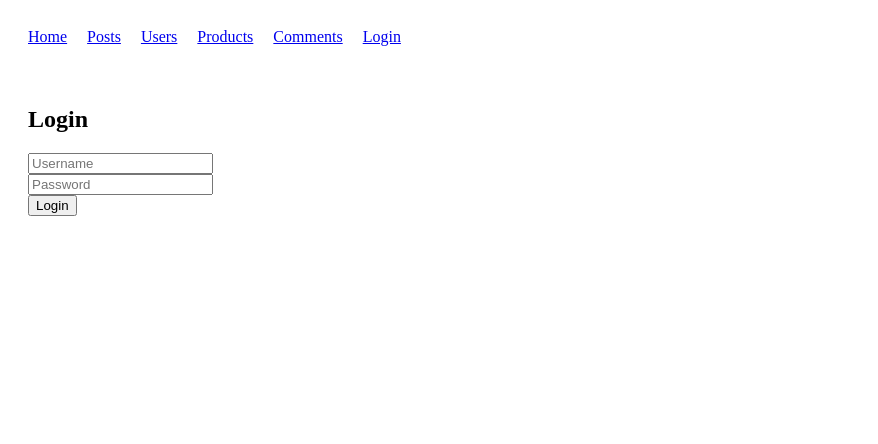
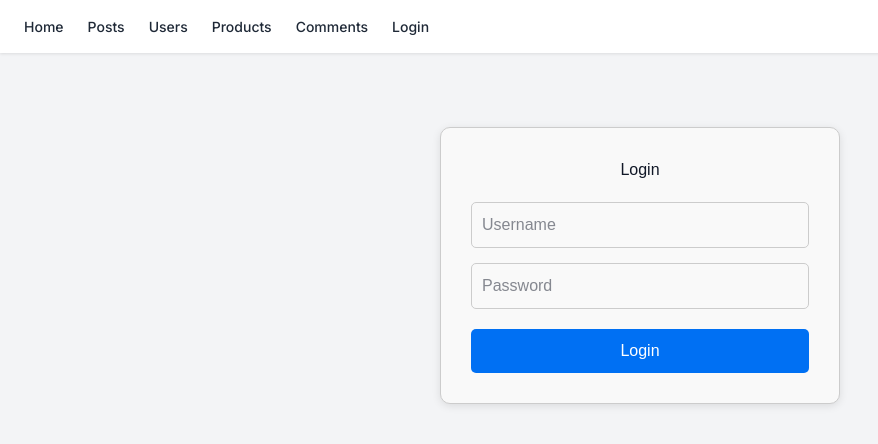
Before and after one commit to isu-stalin/nextjs-fetching-dummy, a Next.js app: page /login in a window 1280 px wide. Shown: the top 444 px of the page, without its empty margins (0-878 px from the left). Built offline with nearby package versions, Linux system fonts and the light colour scheme.

Commit message:
project end

```diff
--- a/src/app/comments/page.tsx
+++ b/src/app/comments/page.tsx
@@ -1,15 +1,28 @@
-export default async function Comments() {
+export default async function CommentsPage() {
   const res = await fetch('https://dummyjson.com/comments');
   const data = await res.json();
 
   return (
-    <div style={{ padding: 20 }}>
-      <h2>Comments</h2>
-      <ul>
-        {data.comments.map((comments: any) => (
-          <li key={comments.id}>
-            <strong>{comments.title}</strong>
-            <p>{comments.body}</p>
+    <div style={{ padding: '40px', maxWidth: 1000, margin: '0 auto' }}>
+      <h2 style={{ fontSize: 32, fontWeight: 'bold', marginBottom: 30 }}>Comments</h2>
+      <ul style={{
+        display: 'grid',
+        gridTemplateColumns: 'repeat(auto-fill, minmax(300px, 1fr))',
+        gap: '20px',
+        padding: 0,
+        margin: 0,
+      }}>
+        {data.comments?.map((comment: any) => (
+          <li key={comment.id} style={{
+            listStyle: 'none',
+            border: '1px solid #ccc',
+            borderRadius: 10,
+            padding: '20px',
+            backgroundColor: '#fcfcfc',
+            boxShadow: '0 4px 10px rgba(0,0,0,0.05)',
+          }}>
+            <p style={{ fontSize: 14, color: '#333' }}>{comment.body}</p>
+            <p style={{ fontSize: 12, color: '#777', marginTop: 10 }}>User ID: {comment.user.id}</p>
           </li>
         ))}
       </ul>
--- a/src/app/layout.tsx
+++ b/src/app/layout.tsx
@@ -1,17 +1,28 @@
-export default function RootLayout({ children }: { children: React.ReactNode }) {
+import './globals.css';
+import type { Metadata } from 'next';
+import { Inter } from 'next/font/google';
+import Header from '../components/Header';
+
+const inter = Inter({ subsets: ['latin'] });
+
+export const metadata: Metadata = {
+  title: 'Create Next App',
+  description: 'Generated by create next app',
+};
+
+export default function RootLayout({
+  children,
+}: {
+  children: React.ReactNode;
+}) {
   return (
     <html lang="en">
-      <body>
-        <nav style={{ display: 'flex', gap: 20, padding: 20 }}>
-          <a href="/">Home</a>
-          <a href="/posts">Posts</a>
-          <a href="/users">Users</a>
-          <a href="/products">Products</a>
-          <a href="/comments">Comments</a>
-          <a href="/login">Login</a>
-        </nav>
-        {children}
+      <body style={{ backgroundColor: '#f3f4f6', color: '#111827', minHeight: '100vh', fontFamily: inter.style.fontFamily }}>
+        <Header />
+        <main style={{ maxWidth: '1280px', margin: '0 auto', padding: '24px' }}>
+          {children}
+        </main>
       </body>
     </html>
-  )
+  );
 }
--- a/src/app/login/page.tsx
+++ b/src/app/login/page.tsx
@@ -20,34 +20,80 @@ export default function LoginPage() {
 
     if (res.ok) {
       const data = await res.json();
-      setMsg(`Login success! Token: ${data.token}`);
+      setMsg(` Login success! Token: ${data.token}`);
     } else {
-      setMsg('Login failed!');
+      setMsg(' Login failed!');
     }
   };
 
   return (
-    <form onSubmit={handleLogin} style={{ padding: 20 }}>
-      <h2>Login</h2>
-      <div>
+    <form
+      onSubmit={handleLogin}
+      style={{
+        maxWidth: 400,
+        margin: '50px auto',
+        padding: 30,
+        border: '1px solid #ccc',
+        borderRadius: 10,
+        backgroundColor: '#f9f9f9',
+        boxShadow: '0 2px 8px rgba(0,0,0,0.1)',
+        fontFamily: 'Arial, sans-serif',
+      }}
+    >
+      <h2 style={{ textAlign: 'center', marginBottom: 20 }}>Login</h2>
+
+      <div style={{ marginBottom: 15 }}>
         <input
           placeholder="Username"
           value={username}
           onChange={(e) => setUsername(e.target.value)}
           required
+          style={{
+            width: '100%',
+            padding: '10px',
+            borderRadius: 5,
+            border: '1px solid #ccc',
+            fontSize: 16,
+          }}
         />
       </div>
-      <div>
+
+      <div style={{ marginBottom: 20 }}>
         <input
           placeholder="Password"
           type="password"
           value={password}
           onChange={(e) => setPassword(e.target.value)}
           required
+          style={{
+            width: '100%',
+            padding: '10px',
+            borderRadius: 5,
+            border: '1px solid #ccc',
+            fontSize: 16,
+          }}
         />
       </div>
-      <button type="submit">Login</button>
-      {msg && <p>{msg}</p>}
+
+      <button
+        type="submit"
+        style={{
+          width: '100%',
+          padding: '10px',
+          backgroundColor: '#0070f3',
+          color: 'white',
+          fontSize: 16,
+          border: 'none',
+          borderRadius: 5,
+          cursor: 'pointer',
+        }}
+      >
+        Login
+      </button>
+
+      {msg && (
+        <p style={{ marginTop: 20, textAlign: 'center', color: '#333' }}>{msg}</p>
+      )}
     </form>
   );
 }
--- a/src/app/posts/page.tsx
+++ b/src/app/posts/page.tsx
@@ -3,13 +3,26 @@ export default async function PostsPage() {
   const data = await res.json();
 
   return (
-    <div style={{ padding: 20 }}>
-      <h2>Posts</h2>
-      <ul>
-        {data.posts.map((post: any) => (
-          <li key={post.id}>
-            <strong>{post.title}</strong>
-            <p>{post.body}</p>
+    <div style={{ padding: '40px', maxWidth: 1000, margin: '0 auto' }}>
+      <h2 style={{ fontSize: 32, fontWeight: 'bold', marginBottom: 30 }}>Posts</h2>
+      <ul style={{
+        display: 'grid',
+        gridTemplateColumns: 'repeat(auto-fill, minmax(300px, 1fr))',
+        gap: '20px',
+        padding: 0,
+        margin: 0,
+      }}>
+        {data.posts?.map((post: any) => (
+          <li key={post.id} style={{
+            listStyle: 'none',
+            border: '1px solid #ccc',
+            borderRadius: 10,
+            padding: '20px',
+            backgroundColor: '#fdfdfd',
+            boxShadow: '0 4px 10px rgba(0,0,0,0.05)',
+          }}>
+            <h3 style={{ fontSize: 18, marginBottom: 8 }}>{post.title}</h3>
+            <p style={{ fontSize: 14, color: '#444' }}>{post.body.slice(0, 100)}...</p>
           </li>
         ))}
       </ul>
--- /dev/null
+++ b/src/app/products/[id]/page.tsx
@@ -0,0 +1,43 @@
+export default async function ProductDetail({ params }: { params: { id: string } }) {
+  const res = await fetch(`https://dummyjson.com/products/${params.id}`);
+  const product = await res.json();
+
+  return (
+    <div style={{ padding: '40px', maxWidth: 1000, margin: '0 auto' }}>
+      <div style={{
+        display: 'flex',
+        gap: '40px',
+        alignItems: 'flex-start',
+        backgroundColor: '#fafafa',
+        padding: '30px',
+        borderRadius: 12,
+        boxShadow: '0 6px 15px rgba(0,0,0,0.1)'
+      }}>
+        <img
+          src={product.thumbnail}
+          alt={product.title}
+          style={{ width: 350, height: 350, borderRadius: 12, objectFit: 'cover' }}
+        />
+        <div style={{ flex: 1 }}>
+          <h2 style={{ fontSize: 28, marginBottom: 15 }}>{product.title}</h2>
+          <p style={{ fontSize: 16, marginBottom: 10 }}>{product.description}</p>
+          <p style={{ fontSize: 20, fontWeight: 600, color: '#333', marginBottom: 10 }}>${product.price}</p>
+          <p style={{ fontSize: 16, color: '#f39c12' }}>rating: {product.rating}</p>
+          <button
+            style={{
+              marginTop: 20,
+              padding: '10px 20px',
+              backgroundColor: '#0070f3',
+              color: '#fff',
+              border: 'none',
+              borderRadius: 6,
+              cursor: 'pointer'
+            }}
+          >
+            Add to Cart
+          </button>
+        </div>
+      </div>
+    </div>
+  );
+}
--- a/src/app/products/page.tsx
+++ b/src/app/products/page.tsx
@@ -1,20 +1,41 @@
+import Link from 'next/link';
+
 export default async function ProductsPage() {
   const res = await fetch('https://dummyjson.com/products');
   const data = await res.json();
 
   return (
-    <div style={{ padding: 20 }}>
-      <h2>Products</h2>
-      <ul style={{ display: 'grid', gridTemplateColumns: 'repeat(auto-fill, minmax(200px, 1fr))', gap: '20px' }}>
+    <div style={{ padding: '40px', maxWidth: 1200, margin: '0 auto' }}>
+      <h2 style={{ fontSize: 32, fontWeight: 'bold', marginBottom: 30 }}>Products</h2>
+      <ul style={{
+        display: 'grid',
+        gridTemplateColumns: 'repeat(auto-fill, minmax(250px, 1fr))',
+        gap: '30px',
+        padding: 0,
+        margin: 0
+      }}>
         {data.products?.map((product: any) => (
-          <li key={product.id} style={{ border: '1px solid #ddd', padding: '10px', borderRadius: 8, listStyle: "none" }}>
-            <img
-              src={product.thumbnail}
-              alt={product.title}
-              style={{ width: '100%', height: 150, objectFit: 'cover', borderRadius: 4 }}
-            />
-            <h3>{product.title}</h3>
-            <p>${product.price}</p>
+          <li key={product.id} style={{
+            listStyle: 'none',
+            border: '1px solid #ccc',
+            borderRadius: 12,
+            padding: '20px',
+            backgroundColor: '#f9f9f9',
+            boxShadow: '0 4px 10px rgba(0, 0, 0, 0.06)',
+            transition: 'transform 0.2s',
+            cursor: 'pointer'
+          }}>
+            <Link href={`/products/${product.id}`} style={{ textDecoration: 'none', color: 'inherit' }}>
+              <div>
+                <img
+                  src={product.thumbnail}
+                  alt={product.title}
+                  style={{ width: '100%', height: 160, objectFit: 'cover', borderRadius: 8, marginBottom: 10 }}
+                />
+                <h3 style={{ fontSize: 18, marginBottom: 6 }}>{product.title}</h3>
+                <p style={{ fontSize: 16, fontWeight: 500 }}>${product.price}</p>
+              </div>
+            </Link>
           </li>
         ))}
       </ul>
--- /dev/null
+++ b/src/app/users/[id]/page.tsx
@@ -0,0 +1,31 @@
+export default async function UserDetail({ params }: { params: { id: string } }) {
+  const res = await fetch(`https://dummyjson.com/users/${params.id}`);
+  const user = await res.json();
+
+  return (
+    <div style={{ padding: '40px', maxWidth: 800, margin: '0 auto' }}>
+      <div style={{
+        display: 'flex',
+        gap: '40px',
+        alignItems: 'center',
+        backgroundColor: '#fafafa',
+        padding: '30px',
+        borderRadius: 12,
+        boxShadow: '0 6px 15px rgba(0,0,0,0.1)'
+      }}>
+        <img
+          src={user.image}
+          alt={`${user.firstName} ${user.lastName}`}
+          style={{ width: 150, height: 150, borderRadius: '50%', objectFit: 'cover' }}
+        />
+        <div>
+          <h2 style={{ fontSize: 28, marginBottom: 10 }}>{user.firstName} {user.lastName}</h2>
+          <p style={{ fontSize: 16, marginBottom: 5 }}><strong>Email:</strong> {user.email}</p>
+          <p style={{ fontSize: 16, marginBottom: 5 }}><strong>Phone:</strong> {user.phone}</p>
+          <p style={{ fontSize: 16, marginBottom: 5 }}><strong>Age:</strong> {user.age}</p>
+          <p style={{ fontSize: 16, marginBottom: 5 }}><strong>Gender:</strong> {user.gender}</p>
+        </div>
+      </div>
+    </div>
+  );
+}
--- a/src/app/users/page.tsx
+++ b/src/app/users/page.tsx
@@ -1,16 +1,55 @@
-export default async function Users() {
+import Link from 'next/link';
+
+export default async function UsersPage() {
   const res = await fetch('https://dummyjson.com/users');
   const data = await res.json();
 
   return (
-    <div style={{ padding: 20 }}>
-      <h2>Users</h2>
-      <ul>
+    <div style={{ padding: '40px', maxWidth: 1200, margin: '0 auto' }}>
+      <h2 style={{ fontSize: 32, fontWeight: 'bold', marginBottom: 30 }}>Users</h2>
+      <ul style={{
+        display: 'grid',
+        gridTemplateColumns: 'repeat(auto-fill, minmax(270px, 1fr))',
+        gap: '30px',
+        padding: 0,
+        margin: 0
+      }}>
         {data.users?.map((user: any) => (
-          <li key={user.id}>
-            <strong>{user.firstName}</strong>
-            <p>{user.username}</p>
-            <p>{user.password}</p>
+          <li key={user.id} style={{
+            listStyle: 'none',
+            border: '1px solid #ccc',
+            borderRadius: 12,
+            padding: '20px',
+            backgroundColor: '#f9f9f9',
+            boxShadow: '0 4px 10px rgba(0, 0, 0, 0.06)',
+            transition: 'transform 0.2s',
+            cursor: 'pointer',
+            display: 'flex',
+            flexDirection: 'column',
+            alignItems: 'center',
+          }}>
+            <Link href={`/users/${user.id}`} style={{ textDecoration: 'none', color: 'inherit' }}>
+              <div style={{ textAlign: 'center' }}>
+                <div style={{ display: 'flex', justifyContent: 'center' }}>
+                  <img
+                    src={user.image}
+                    alt={user.firstName}
+                    style={{
+                      width: 80,
+                      height: 80,
+                      borderRadius: '50%',
+                      objectFit: 'cover',
+                      marginBottom: 10,
+                    }}
+                  />
+                </div>
+                <h3 style={{ fontSize: 18, margin: '10px 0' }}>
+                  {user.firstName} {user.lastName}
+                </h3>
+                <p style={{ fontSize: 14, color: '#555' }}>{user.email}</p>
+              </div>
+            </Link>
+
           </li>
         ))}
       </ul>
--- a/src/components/Header.tsx
+++ b/src/components/Header.tsx
@@ -1,17 +1,31 @@
-import Link from 'next/link'
-import React from 'react'
+'use client'
+import Link from 'next/link';
 
-const Header = () => {
+export default function Header() {
   return (
-    <div className='h-20 bg-gray-200 flex items-center gap-4 px-10'>
-      <h2>Header</h2>
-      <Link href={"/"}>Home</Link>
-      <Link href={"/about"}>About</Link>
-      <Link href={"/about/news"}>News</Link>
-      <Link href={"/lorem"}>Lorem</Link>
-      <Link href={"/login"}>Login</Link>
-    </div>
-  )
+    <nav
+      style={{
+        backgroundColor: 'white',
+        boxShadow: '0 1px 3px rgba(0,0,0,0.1)',
+        padding: '16px 24px',
+        display: 'flex',
+        gap: '24px',
+      }}
+    >
+      <Link href="/" style={linkStyle}>Home</Link>
+      <Link href="/posts" style={linkStyle}>Posts</Link>
+      <Link href="/users" style={linkStyle}>Users</Link>
+      <Link href="/products" style={linkStyle}>Products</Link>
+      <Link href="/comments" style={linkStyle}>Comments</Link>
+      <Link href="/login" style={linkStyle}>Login</Link>
+    </nav>
+  );
 }
 
-export default React.memo(Header)
+const linkStyle: React.CSSProperties = {
+  fontSize: '14px',
+  fontWeight: 500,
+  textDecoration: 'none',
+  color: '#1f2937',
+  transition: 'color 0.2s ease-in-out',
+};
```
